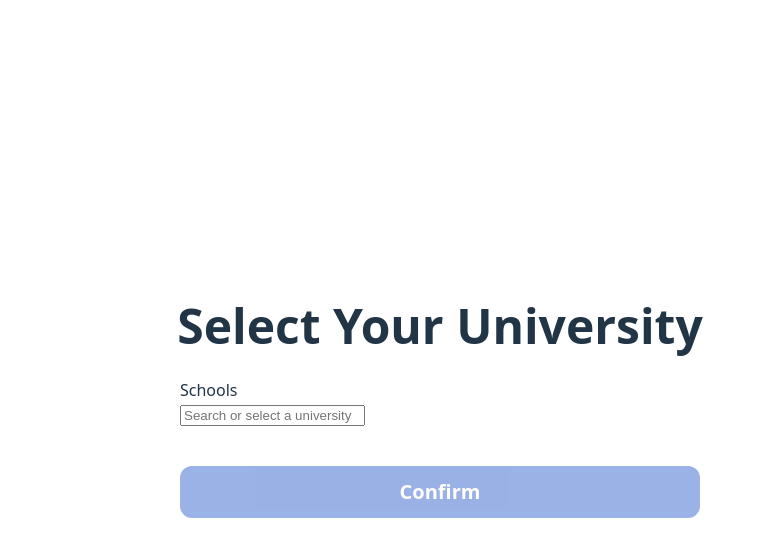
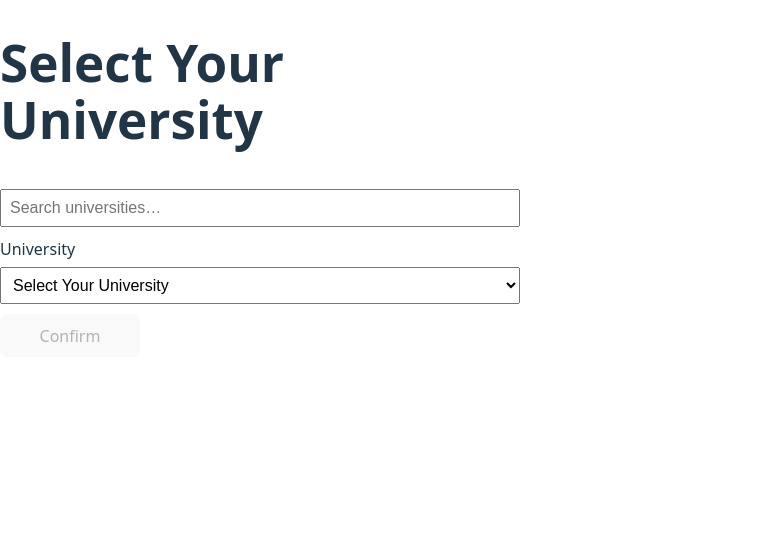
Before and after one commit to jialechen3/ulink, a React (Vite) app in the folder my-app/: page / in a window 1280 px wide. Shown: the top 556 px of the page, without its empty margins (0-766 px from the left). Built offline with nearby package versions, Linux system fonts and the light colour scheme.

Commit message:
Update UniversitySelect.jsx
Back to origin

```diff
--- a/my-app/src/UniversitySelect.jsx
+++ b/my-app/src/UniversitySelect.jsx
@@ -1,155 +1,75 @@
-import { useEffect, useMemo, useRef, useState } from "react";
+import { useMemo, useState } from "react";
 
 const DEFAULT_UNIS = [
   { id: 1, name: "University at Buffalo" },
   { id: 2, name: "Cornell University" },
   { id: 3, name: "Stony Brook University" },
-  { id: 4, name: "NYU" },
+  { id: 4, name: "New York University" },
 ];
 
 export default function UniversitySelection({
-  userId = 1,
-  options = DEFAULT_UNIS,
+  userId,
   onConfirm,
-  saveUniversity, // optional async (userId, universityId) => boolean
+  saveUniversity,                 // injected later by integration; mocked for this task
+  initialOptions = DEFAULT_UNIS,  // lets us unit-test without backend
 }) {
   const [query, setQuery] = useState("");
-  const [open, setOpen] = useState(false);
-  const [selected, setSelected] = useState(null);
-  const [highlight, setHighlight] = useState(-1);
+  const [selectedId, setSelectedId] = useState("");
   const [saving, setSaving] = useState(false);
   const [err, setErr] = useState("");
 
-  const rootRef = useRef(null);
-  const inputRef = useRef(null);
-
-  const filtered = useMemo(() => {
+  const options = useMemo(() => {
     const q = query.trim().toLowerCase();
-    return q ? options.filter(o => o.name.toLowerCase().includes(q)) : options;
-  }, [query, options]);
-
-  useEffect(() => {
-    const closeOnOutside = (e) => {
-      if (!rootRef.current?.contains(e.target)) setOpen(false);
-    };
-    document.addEventListener("mousedown", closeOnOutside);
-    return () => document.removeEventListener("mousedown", closeOnOutside);
-  }, []);
-
-  useEffect(() => {
-    if (open && filtered.length > 0 && highlight === -1) setHighlight(0);
-    if (!open) setHighlight(-1);
-  }, [open, filtered.length, highlight]);
-
-  const choose = (opt) => {
-    setSelected(opt);
-    setQuery(opt.name);
-    setOpen(false);
-  };
-
-  const clear = () => {
-    setSelected(null);
-    setQuery("");
-    setOpen(true);
-    inputRef.current?.focus();
-  };
-
-  const onKeyDown = (e) => {
-    if (!open && (e.key === "ArrowDown" || e.key === "ArrowUp")) {
-      setOpen(true);
-      setHighlight(0);
-      e.preventDefault();
-      return;
-    }
-    if (e.key === "ArrowDown") {
-      e.preventDefault();
-      setHighlight(h => Math.min((h < 0 ? 0 : h) + 1, filtered.length - 1));
-    } else if (e.key === "ArrowUp") {
-      e.preventDefault();
-      setHighlight(h => Math.max((h <= 0 ? 0 : h - 1), 0));
-    } else if (e.key === "Enter") {
-      if (open && highlight >= 0 && filtered[highlight]) {
-        e.preventDefault();
-        choose(filtered[highlight]);
-      }
-    } else if (e.key === "Escape") {
-      setOpen(false);
-    }
-  };
+    return !q ? initialOptions : initialOptions.filter(u => u.name.toLowerCase().includes(q));
+  }, [query, initialOptions]);
 
   const handleConfirm = async () => {
     setErr("");
-    if (!selected) {
+    if (!selectedId) {
       alert("Please select a university");
       return;
     }
     try {
       setSaving(true);
-      const ok = saveUniversity ? await saveUniversity(userId, selected.id) : true;
+      const ok = saveUniversity ? await saveUniversity(userId, Number(selectedId)) : true; // mock success
       if (!ok) throw new Error("Save failed");
+      const uni = options.find(u => u.id === Number(selectedId))?.name || "";
       alert("University saved!");
-      onConfirm?.(selected.name);
+      onConfirm?.(uni);
     } catch (e) {
-      setErr(e.message || "Save failed");
+      setErr(e.message);
     } finally {
       setSaving(false);
     }
   };
 
   return (
-    <div className="page center">
-      <div className="select-card" ref={rootRef}>
-        <h1 className="page-title">Select Your University</h1>
+    <div className="card" role="region" aria-label="Select University" style={{ maxWidth: 520 }}>
+      <h1>Select Your University</h1>
 
-        <div className="combo" role="combobox" aria-expanded={open}>
-          <label htmlFor="uni" className="combo-label">Schools</label>
-          <div className="combo-input-wrap">
-            <input
-              id="uni"
-              ref={inputRef}
-              className="combo-input"
-              placeholder="Search or select a university"
-              value={query}
-              onChange={(e) => { setQuery(e.target.value); setOpen(true); setSelected(null); }}
-              onFocus={() => setOpen(true)}
-              onKeyDown={onKeyDown}
-              autoComplete="off"
-            />
-            {query && (
-              <button type="button" className="combo-clear" aria-label="Clear" onClick={clear}>
-                <svg width="14" height="14" viewBox="0 0 24 24" aria-hidden="true">
-                  <path d="M18 6L6 18M6 6l12 12" stroke="currentColor" strokeWidth="2" strokeLinecap="round"/>
-                </svg>
-              </button>
-            )}
-          </div>
+      <input
+        placeholder="Search universities…"
+        value={query}
+        onChange={(e)=>setQuery(e.target.value)}
+        style={{ padding:"0.5rem", fontSize:"1rem", width:"100%", marginTop: 8 }}
+      />
 
-          {open && (
-            <ul className="combo-list" role="listbox">
-              {filtered.length === 0 && <li className="combo-empty">No matches</li>}
-              {filtered.map((opt, i) => (
-                <li
-                  key={opt.id}
-                  className={`combo-option ${i === highlight ? "active" : ""}`}
-                  role="option"
-                  aria-selected={selected?.id === opt.id}
-                  onMouseEnter={() => setHighlight(i)}
-                  onMouseDown={(e) => e.preventDefault()}
-                  onClick={() => choose(opt)}
-                >
-                  {opt.name}
-                </li>
-              ))}
-            </ul>
-          )}
-        </div>
+      <label htmlFor="uni" style={{ display:"block", marginTop: 10 }}>University</label>
+      <select
+        id="uni"
+        value={selectedId}
+        onChange={(e)=>setSelectedId(e.target.value)}
+        style={{ padding:"0.5rem", fontSize:"1rem", width:"100%", margin:"6px 0 10px" }}
+      >
+        <option value="">Select Your University</option>
+        {options.map(u => <option key={u.id} value={u.id}>{u.name}</option>)}
+      </select>
 
-        {err && <div className="error-text" role="alert">{err}</div>}
+      {err && <div className="error-text" role="alert" style={{ color:"#b00020", marginBottom:8 }}>{err}</div>}
 
-        <button className="confirm-btn" disabled={!selected || saving} onClick={handleConfirm}>
-          {saving ? "Saving…" : "Confirm"}
-        </button>
-      </div>
+      <button onClick={handleConfirm} disabled={!selectedId || saving} style={{ minWidth:140 }}>
+        {saving ? "Saving…" : "Confirm"}
+      </button>
     </div>
   );
 }
```
